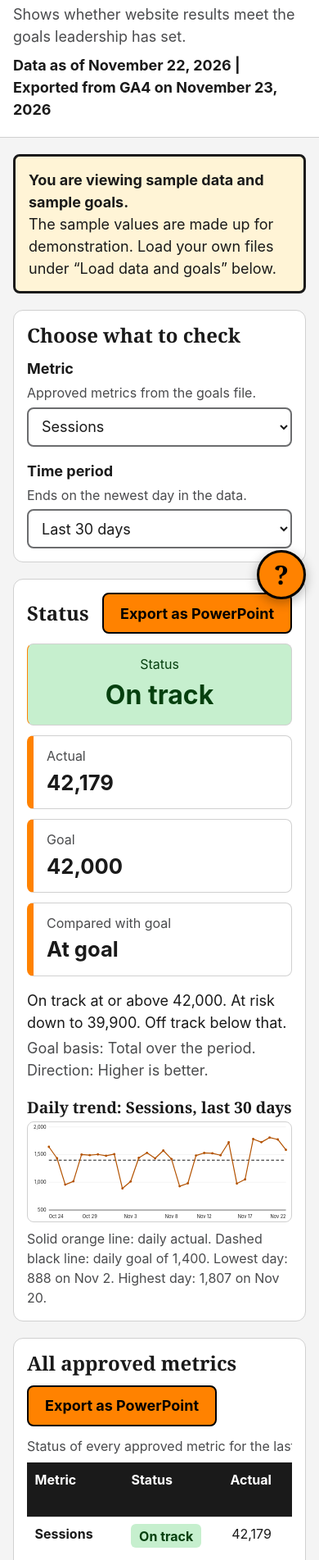
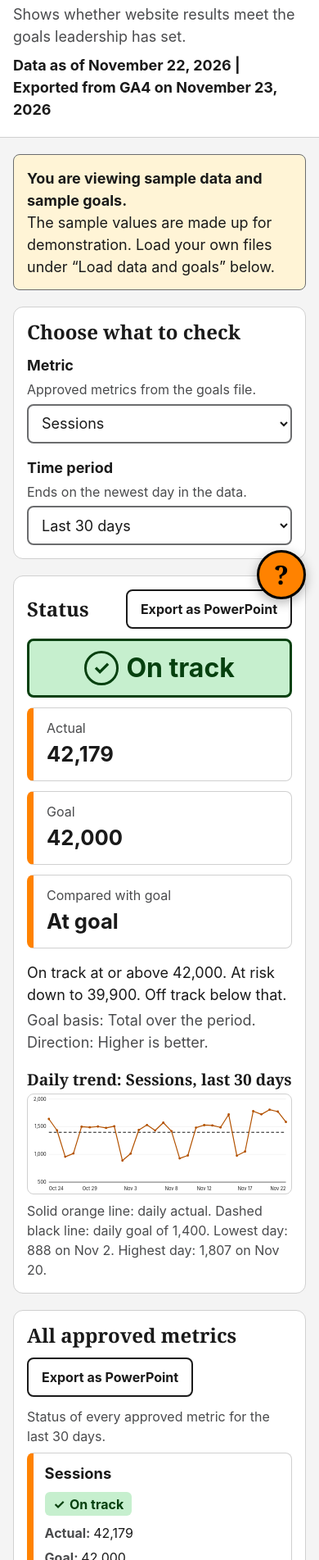
Before and after one commit to damienkp/utk-website-status-dashboard, a plain HTML site: page index.html in a window 390 px wide. Shown: the part 97-2000 px from the top of the page at 82% size. Drawn offline with Linux system fonts and the light colour scheme.

Commit message:
Design fixes from critique: phone tables, status emphasis, Goals table
- Tables become one card per row on small screens; scroll areas are
  keyboard reachable and keep table roles.
- Status block is the strongest element (outlined, with an icon);
  export buttons are secondary; status pills carry an icon as a second
  cue besides colour.
- Goals table: reason sits under the metric, dates no longer wrap and
  use the same format as the header.

Co-Authored-By: Claude Fable 5.2 <noreply@anthropic.com>

```diff
--- a/index.html
+++ b/index.html
@@ -80,7 +80,7 @@
     }
     .banner strong { display: block; }
     .banner ul { margin: .25rem 0 0; padding-left: 1.25rem; }
-    .banner.info { border-color: var(--ink); background: #FFF4D6; color: var(--ink); }
+    .banner.info { border: 1px solid var(--line); background: #FFF4D6; color: var(--ink); }
     [hidden] { display: none !important; }
 
     .controls { display: grid; grid-template-columns: 1fr 1fr; gap: 1rem; }
@@ -116,7 +116,7 @@
       box-shadow: 0 0 0 7px #fff;
     }
 
-    .panel { display: grid; grid-template-columns: 1.3fr 1fr 1fr 1fr; gap: .75rem; margin: 0; }
+    .panel { display: grid; grid-template-columns: 1.6fr 1fr 1fr 1fr; gap: .75rem; margin: 0; }
     .stat {
       border: 1px solid var(--rule);
       border-left: 8px solid var(--orange);
@@ -125,8 +125,11 @@
     }
     .stat dt { color: var(--muted); font-size: 1rem; margin: 0; }
     .stat dd { font-size: 1.6rem; font-weight: 700; margin: .1rem 0 0; overflow-wrap: anywhere; }
-    .stat.status { border-left-width: 1px; text-align: center; }
-    .stat.status dd { font-size: 2rem; }
+    .stat.status { border: 3px solid currentColor; display: flex; align-items: center; justify-content: center; }
+    .stat.status dd { font-size: 2.4rem; line-height: 1.15; margin: 0; display: flex; align-items: center; gap: .6rem; }
+    #statusIcon { flex: 0 0 auto; display: inline-flex; align-items: center; justify-content: center; width: 2.6rem; height: 2.6rem;
+      border: 3px solid currentColor; border-radius: 50%; font-size: 1.5rem; line-height: 1; }
+    .pill .ico { display: inline-block; width: 1em; margin-right: .3em; text-align: center; }
 
     .s-on   { background: var(--on-bg);   color: var(--on-ink); }
     .s-risk { background: var(--risk-bg); color: var(--risk-ink); }
@@ -149,12 +152,16 @@
     td.num, th.num { text-align: right; white-space: nowrap; }
     .pill { display: inline-block; font-weight: 700; border-radius: 6px; padding: .15rem .6rem; white-space: nowrap; }
     .check-bad { color: var(--error-ink); font-weight: 700; }
+    .check-ok { color: var(--on-ink); font-weight: 700; }
+    .nowrap { white-space: nowrap; }
+    th .reason { display: block; font-weight: 400; color: var(--muted); margin-top: .15rem; }
+    @media (min-width: 46.01rem) { #goalsBody th { width: 38%; min-width: 17rem; } }
+    .scroll:focus-visible { outline-offset: 2px; }
 
     .note { color: var(--muted); font-size: 1rem; margin: 1rem 0 0; }
     .cardhead { display: flex; flex-wrap: wrap; align-items: center; justify-content: space-between; gap: .75rem; margin-bottom: .75rem; }
     .cardhead h2 { margin-bottom: 0; }
-    button.export { background: var(--orange); color: #000; border: 2px solid #000; }
-    button.export:hover { background: #FFA040; }
+    button.export { font-size: 1rem; padding: .4rem 1rem; }   /* secondary action: the status should be the loudest thing */
     button.export[disabled] { opacity: .6; cursor: progress; }
     .exportMsg { font-size: 1rem; margin: 0 0 .75rem; color: var(--muted); }
     .exportMsg.bad { color: var(--error-ink); font-weight: 700; }
@@ -192,7 +199,7 @@
     .msg ul, .msg ol { margin: .2rem 0 .45rem; padding-left: 1.2rem; }
     .msg.bot { align-self: flex-start; background: var(--card); border: 1px solid var(--rule); border-left: 6px solid var(--orange); }
     .msg.user { align-self: flex-end; background: var(--ink); color: #fff; }
-    .msg .who { display: block; font-size: .8rem; font-weight: 700; margin-bottom: .2rem; }
+    .msg .who { display: block; font-size: .9rem; font-weight: 700; margin-bottom: .2rem; }
     .msg.bot .who { color: var(--muted); }
     .msg button.goto { min-height: 44px; margin-top: .35rem; font-size: 1rem; padding: .35rem .8rem; }
     #helpChips { display: flex; flex-wrap: nowrap; overflow-x: auto; gap: .4rem; padding: .6rem 1rem .5rem; border-top: 1px solid var(--rule); }
@@ -214,6 +221,20 @@
       .card { padding: 1rem; }
     }
     @media (max-width: 26rem) { .panel { grid-template-columns: 1fr; } }
+    @media (max-width: 46rem) {
+      /* Tables become one card per row, so nothing is hidden off-screen on a phone. */
+      table.stack, table.stack tbody, table.stack tr, table.stack th, table.stack td, table.stack caption { display: block; }
+      table.stack thead { position: absolute; width: 1px; height: 1px; overflow: hidden; clip: rect(0 0 0 0); }
+      table.stack tr { border: 1px solid var(--rule); border-left: 8px solid var(--orange); border-radius: 8px; padding: .7rem .85rem; margin-bottom: .75rem; }
+      table.stack th[scope="row"] { border: 0; padding: 0 0 .35rem; font-size: 1.15rem; }
+      table.stack td { border: 0; padding: .2rem 0; text-align: left; white-space: normal; }
+      table.stack td.num, table.stack td.nowrap { text-align: left; white-space: normal; }
+      table.stack td::before { content: attr(data-label) ": "; font-weight: 700; color: var(--muted); }
+      table.stack td:empty { display: none; }
+      table.stack td.statuscell::before { content: ""; }
+      table.stack td.statuscell { padding-bottom: .35rem; }
+      .stat.status dd { font-size: 2rem; }
+    }
     @media (prefers-reduced-motion: no-preference) { button { transition: background-color .15s ease; } }
   </style>
 </head>
@@ -263,7 +284,7 @@
       </div>
       <p class="exportMsg" id="msg-status" role="status"></p>
       <dl class="panel" aria-live="polite">
-        <div class="stat status" id="statusBox"><dt>Status</dt><dd id="status">&mdash;</dd></div>
+        <div class="stat status" id="statusBox"><dt class="sr">Status</dt><dd><span id="statusIcon" aria-hidden="true"></span><span id="status">&mdash;</span></dd></div>
         <div class="stat"><dt>Actual</dt><dd id="actual">&mdash;</dd></div>
         <div class="stat"><dt>Goal</dt><dd id="goal">&mdash;</dd></div>
         <div class="stat"><dt>Compared with goal</dt><dd id="vsgoal">&mdash;</dd></div>
@@ -283,14 +304,14 @@
         <button type="button" class="export" data-export="all" aria-describedby="msg-all">Export as PowerPoint</button>
       </div>
       <p class="exportMsg" id="msg-all" role="status"></p>
-      <div class="scroll">
-        <table>
+      <div class="scroll" tabindex="0" role="region" aria-labelledby="all-h">
+        <table class="stack" role="table">
           <caption id="allCaption"></caption>
-          <thead><tr>
-            <th scope="col">Metric</th><th scope="col">Status</th><th scope="col" class="num">Actual</th>
-            <th scope="col" class="num">Goal</th><th scope="col" class="num">Compared with goal</th><th scope="col">Tolerance band</th>
+          <thead role="rowgroup"><tr role="row">
+            <th scope="col" role="columnheader">Metric</th><th scope="col" role="columnheader">Status</th><th scope="col" role="columnheader" class="num">Actual</th>
+            <th scope="col" role="columnheader" class="num">Goal</th><th scope="col" role="columnheader" class="num">Compared with goal</th><th scope="col" role="columnheader">Tolerance band</th>
           </tr></thead>
-          <tbody id="allBody"></tbody>
+          <tbody id="allBody" role="rowgroup"></tbody>
         </table>
       </div>
       <p class="note">This dashboard reports whether each result meets the stated goal. It does not judge what counts as good
@@ -304,14 +325,14 @@
       </div>
       <p class="exportMsg" id="msg-goals" role="status"></p>
       <p class="hint">Goals cannot be changed here. Goal owners change them in the goals file.</p>
-      <div class="scroll">
-        <table>
-          <thead><tr>
-            <th scope="col">Metric</th><th scope="col">Basis</th><th scope="col">Direction</th><th scope="col" class="num">Target</th>
-            <th scope="col" class="num">Tolerance</th><th scope="col">Owner</th><th scope="col">Last reviewed</th>
-            <th scope="col">Reason</th><th scope="col">Check</th>
+      <div class="scroll" tabindex="0" role="region" aria-labelledby="goals-h">
+        <table class="stack" role="table">
+          <thead role="rowgroup"><tr role="row">
+            <th scope="col" role="columnheader">Metric and reason</th><th scope="col" role="columnheader">Basis</th><th scope="col" role="columnheader">Direction</th><th scope="col" role="columnheader" class="num">Target</th>
+            <th scope="col" role="columnheader" class="num">Tolerance</th><th scope="col" role="columnheader">Owner</th><th scope="col" role="columnheader" class="nowrap">Last reviewed</th>
+            <th scope="col" role="columnheader">Check</th>
           </tr></thead>
-          <tbody id="goalsBody"></tbody>
+          <tbody id="goalsBody" role="rowgroup"></tbody>
         </table>
       </div>
       <p class="note">For a Total goal, the target is per day and is multiplied by 7, 30 or 90. For an Average goal, the target is the rate or value itself.</p>
@@ -720,6 +741,18 @@ Average engagement time per session (sec),Average,Higher is better,70,5%,Seconds
       if (cls) e.className = cls;
       return e;
     }
+    function statusIcon(s) { return s === "On track" ? "\u2713" : s === "At risk" ? "!" : s === "Off track" ? "\u2715" : "\u2013"; }
+    function pill(status) {
+      var sp = el("span", null, "pill " + statusClass(status)), ic = el("span", statusIcon(status), "ico");
+      ic.setAttribute("aria-hidden", "true"); sp.appendChild(ic); sp.appendChild(document.createTextNode(status));
+      return sp;
+    }
+    function cellFor(tr, label, text, cls) {
+      var td = el("td", text, cls); td.setAttribute("data-label", label); td.setAttribute("role", "cell"); tr.appendChild(td); return td;
+    }
+    function rowHead(tr, text) {
+      var th = el("th", text); th.setAttribute("scope", "row"); th.setAttribute("role", "rowheader"); tr.setAttribute("role", "row"); tr.appendChild(th); return th;
+    }
     function statusClass(s) {
       return s === "On track" ? "s-on" : s === "At risk" ? "s-risk" : s === "Off track" ? "s-off" : "s-none";
     }
@@ -746,6 +779,7 @@ Average engagement time per session (sec),Average,Higher is better,70,5%,Seconds
       var sel = $("metric"), g = state.goals[sel.selectedIndex] || state.goals[0];
       var r = compute(g, n);
       $("status").textContent = r.status;
+      $("statusIcon").textContent = statusIcon(r.status);
       $("statusBox").className = "stat status " + statusClass(r.status);
       $("actual").textContent = r.actual === null ? "—" : fmt(r.actual, g.unit);
       $("goal").textContent = r.goal === null ? "—" : fmt(r.goal, g.unit);
@@ -760,24 +794,26 @@ Average engagement time per session (sec),Average,Higher is better,70,5%,Seconds
       var body = $("allBody"); body.textContent = "";
       state.goals.forEach(function (go) {
         var x = compute(go, n), tr = el("tr");
-        tr.appendChild(el("th", go.metric)).setAttribute("scope", "row");
-        var td = el("td"); td.appendChild(el("span", x.status, "pill " + statusClass(x.status))); tr.appendChild(td);
-        tr.appendChild(el("td", x.actual === null ? "" : fmt(x.actual, go.unit), "num"));
-        tr.appendChild(el("td", x.goal === null ? "" : fmt(x.goal, go.unit), "num"));
-        tr.appendChild(el("td", x.vs, "num"));
-        tr.appendChild(el("td", (x.band + " " + x.note).trim()));
+        rowHead(tr, go.metric);
+        cellFor(tr, "Status", null, "statuscell").appendChild(pill(x.status));
+        cellFor(tr, "Actual", x.actual === null ? "" : fmt(x.actual, go.unit), "num");
+        cellFor(tr, "Goal", x.goal === null ? "" : fmt(x.goal, go.unit), "num");
+        cellFor(tr, "Compared with goal", x.vs, "num");
+        cellFor(tr, "Tolerance band", (x.band + " " + x.note).trim());
         body.appendChild(tr);
       });
 
       var gb = $("goalsBody"); gb.textContent = "";
       state.goals.forEach(function (go) {
         var x = compute(go, n), tr = el("tr");
-        tr.appendChild(el("th", go.metric)).setAttribute("scope", "row");
-        tr.appendChild(el("td", go.basis)); tr.appendChild(el("td", go.direction));
-        tr.appendChild(el("td", x.target === null ? go.targetRaw : fmt(x.target, go.unit) + (norm(go.basis) === "total" ? " a day" : ""), "num"));
-        tr.appendChild(el("td", Math.round(x.tol * 1000) / 10 + "%", "num"));
-        tr.appendChild(el("td", go.owner)); tr.appendChild(el("td", go.reviewed)); tr.appendChild(el("td", go.reason));
-        tr.appendChild(el("td", x.check || "OK", x.check ? "check-bad" : ""));
+        var head = rowHead(tr, go.metric);
+        if (go.reason) head.appendChild(el("span", go.reason, "reason"));
+        cellFor(tr, "Basis", go.basis); cellFor(tr, "Direction", go.direction, "nowrap");
+        cellFor(tr, "Target", x.target === null ? go.targetRaw : fmt(x.target, go.unit) + (norm(go.basis) === "total" ? " a day" : ""), "num");
+        cellFor(tr, "Tolerance", Math.round(x.tol * 1000) / 10 + "%", "num");
+        var rev = parseDate(go.reviewed);
+        cellFor(tr, "Owner", go.owner); cellFor(tr, "Last reviewed", rev === null ? go.reviewed : fmtDay(rev), "nowrap");
+        cellFor(tr, "Check", x.check || "OK", x.check ? "check-bad" : "check-ok");
         gb.appendChild(tr);
       });
     }
```
